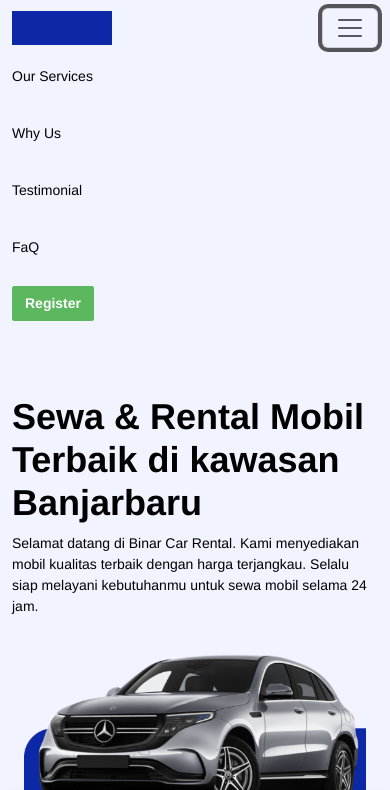
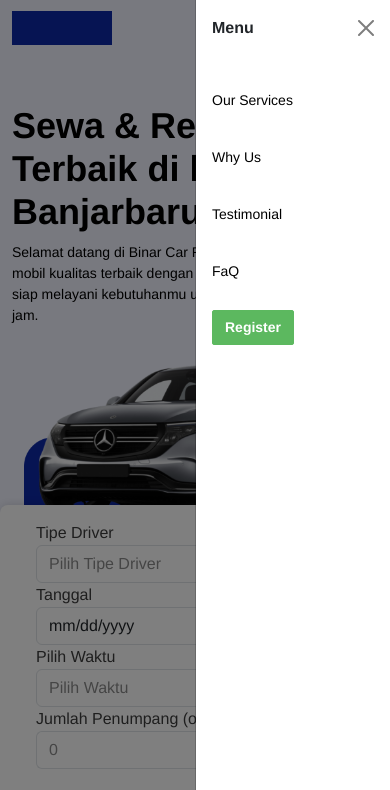
Before and after one commit to Xkylz1/24001183-km7-fau-dom-ch2, a website: page public/pages/cars.html in a window 390 px wide. Both pictures are taken after a click on the button "Toggle navigation". Shown: the top 790 px of the page. Drawn offline with nearby package versions, Linux system fonts and the light colour scheme; files that its build step writes are made by us from their sources; no server answers; files whose address does not match are found by name.

Commit message:
fix: button needed to clicked 2 times

```diff
--- a/public/pages/cars.html
+++ b/public/pages/cars.html
@@ -29,20 +29,35 @@
         style="background-color: #f1f3ff !important"
       >
         <div class="container">
-          <!-- <a class="navbar-brand" href="#">Navbar</a> -->
           <img src="/icons/logo.svg" alt="brand logo" />
           <button
             class="navbar-toggler"
             type="button"
-            data-bs-toggle="collapse"
-            data-bs-target="#navbarSupportedContent"
-            aria-controls="navbarSupportedContent"
-            aria-expanded="false"
+            data-bs-toggle="offcanvas"
+            data-bs-target="#offcanvasNavbar"
+            aria-controls="offcanvasNavbar"
             aria-label="Toggle navigation"
           >
             <span class="navbar-toggler-icon"></span>
           </button>
-          <div class="collapse navbar-collapse" id="navbarSupportedContent">
+
+          <!-- Off-canvas menu -->
+          <div
+            class="offcanvas offcanvas-end offcanvas-half"
+            tabindex="-1"
+            id="offcanvasNavbar"
+            aria-labelledby="offcanvasNavbarLabel"
+          >
+            <div class="offcanvas-header">
+              <h5 class="offcanvas-title" id="offcanvasNavbarLabel">Menu</h5>
+              <button
+                type="button"
+                class="btn-close"
+                data-bs-dismiss="offcanvas"
+                aria-label="Close"
+              ></button>
+            </div>
+            <div class="offcanvas-body">
               <ul class="navbar-nav ms-auto mb-2 mb-lg-0">
                 <li class="nav-item">
                   <a class="nav-link" href="#our-services">Our Services</a>
@@ -54,12 +69,15 @@
                   <a class="nav-link" href="#testimony">Testimonial</a>
                 </li>
                 <li class="nav-item">
-                <a class="nav-link justiy-content-end" href="#faq">FaQ</a>
+                  <a class="nav-link" href="#faq">FaQ</a>
                 </li>
                 <li>
-                <button class="btn btn-success" type="submit">Register</button>
+                  <button class="btn btn-success" type="submit">
+                    Register
+                  </button>
                 </li>
               </ul>
+            </div>
           </div>
         </div>
       </nav>
--- a/public/scripts/main.js
+++ b/public/scripts/main.js
@@ -15,7 +15,7 @@
 
 app.loadButton.addEventListener("click", () => {
   app.clear();
-  app.loadFilter().then(app.run());
+  app.loadFilter().then(() => app.run());
 });
 
-app.init();
+// app.init();
```
Lines whose indentation alone changed are shown as unchanged.
